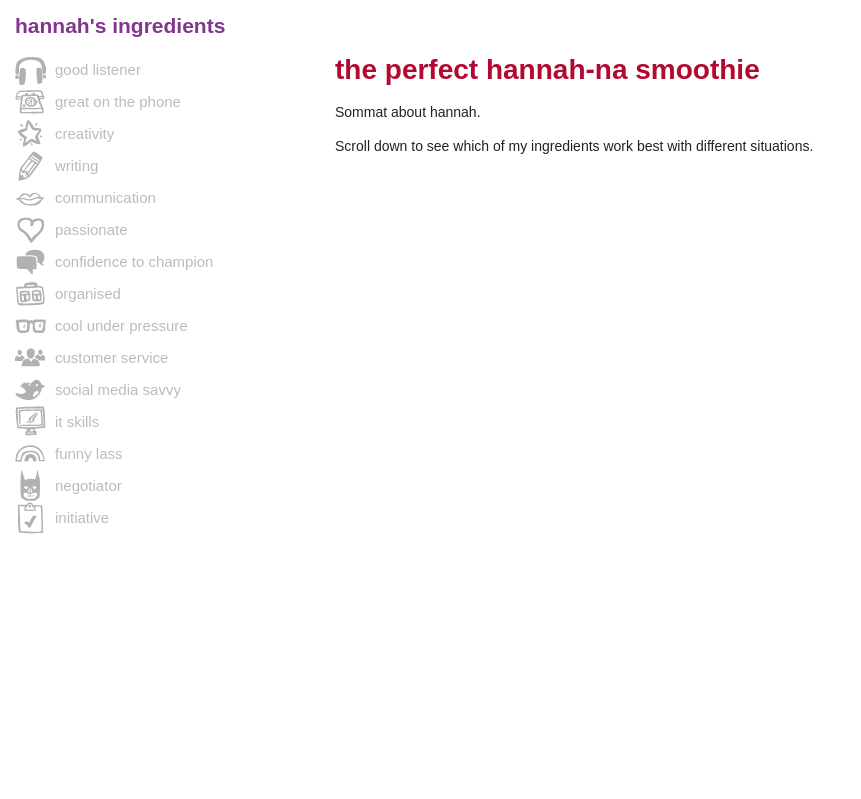
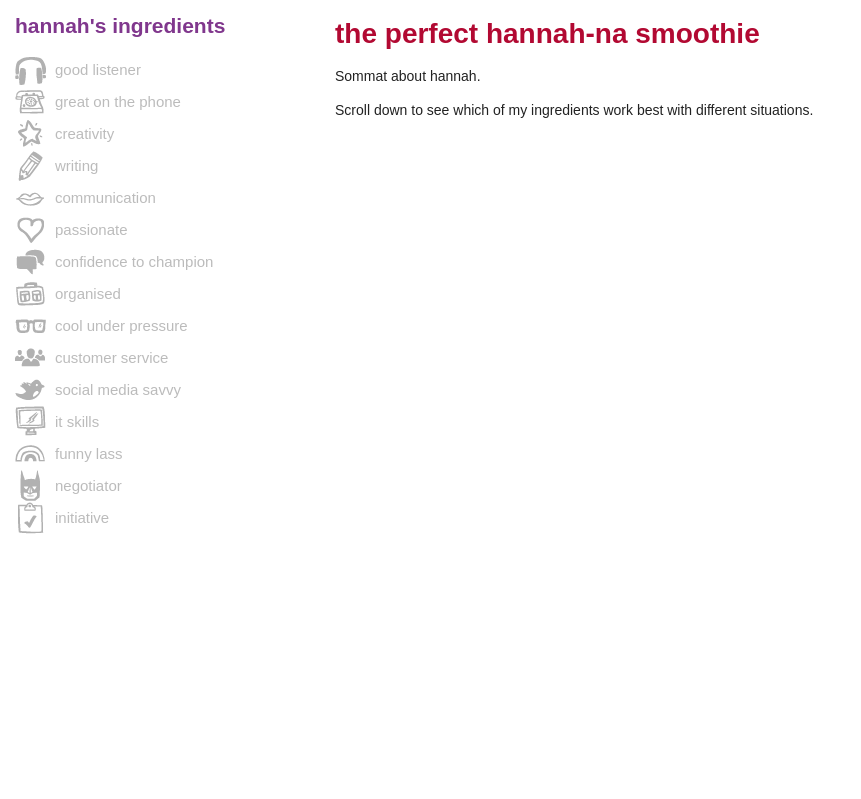
Before and after one commit to hannahbates/innocent-application, a plain HTML site: page index.html in a window 1280 px wide. Shown: the top 799 px of the page, without its empty margins (0-861 px from the left). Drawn offline with nearby package versions, Linux system fonts and the light colour scheme.

Commit message:
Removing margin at top of first content block.

```diff
--- a/css/main.css
+++ b/css/main.css
@@ -268,8 +268,10 @@ span[title] {
     padding: 0 20px;
 }
 
-.smoothie:first-child {
+.smoothie:first-child,
+.smoothie:first-child .content {
     background: none;
+    margin-top: 0;
 }
 
 .smoothie.intro h1 {
```
